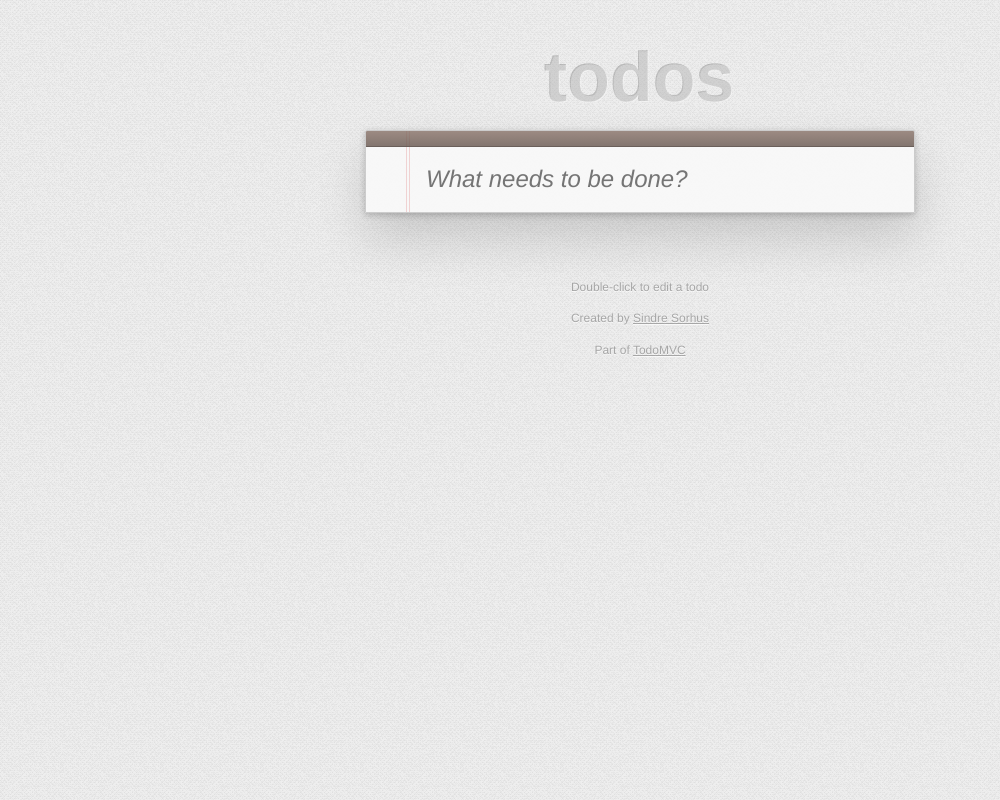
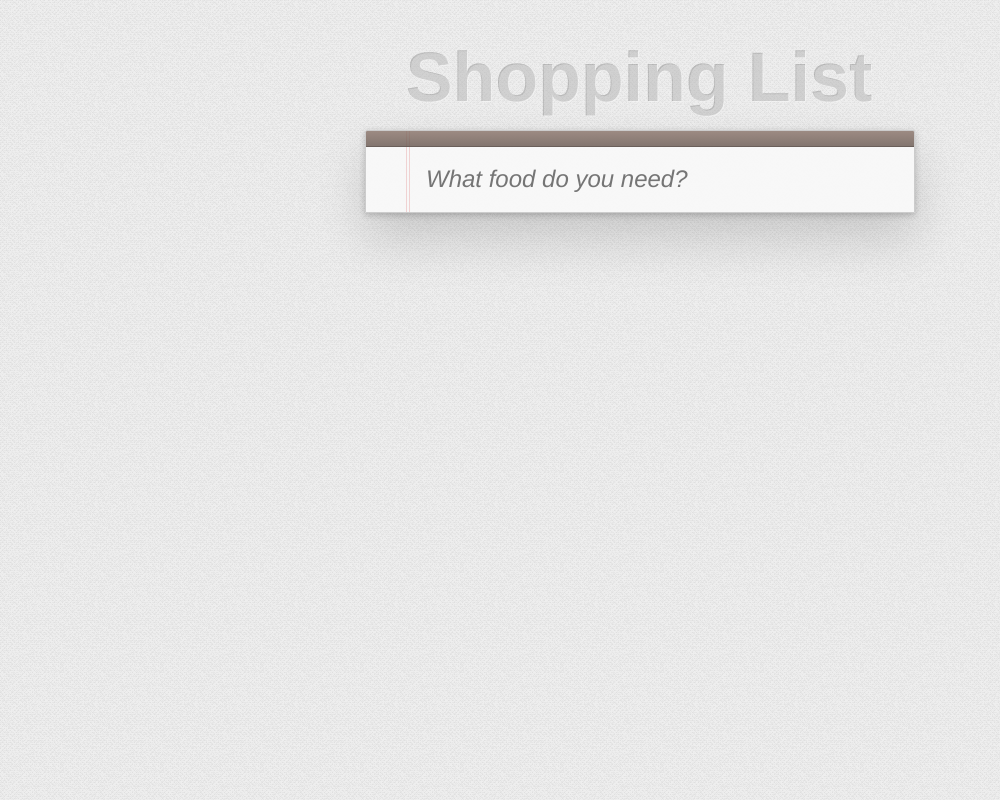
Before and after one commit to branchfood/ccc_app, a website: page index.html in a window 1280 px wide. Shown: the whole page, without its empty margins (0-1000 px from the left). Drawn offline with Linux system fonts and the light colour scheme; no server answers.

Commit message:
Change title and copy

```diff
--- a/index.html
+++ b/index.html
@@ -2,15 +2,15 @@
 <html lang="en" data-framework="jquery">
 	<head>
 		<meta charset="utf-8">
-		<title>jQuery • TodoMVC</title>
+		<title>CCC</title>
 		<link rel="stylesheet" href="bower_components/todomvc-common/base.css">
 		<link rel="stylesheet" href="css/app.css">
 	</head>
 	<body>
 		<section id="todoapp">
 			<header id="header">
-				<h1>todos</h1>
-				<input id="new-todo" placeholder="What needs to be done?" autofocus>
+				<h1>Shopping List</h1>
+				<input id="new-todo" placeholder="What food do you need?" autofocus>
 			</header>
 			<section id="main">
 				<input id="toggle-all" type="checkbox">
@@ -19,11 +19,6 @@
 			</section>
 			<footer id="footer"></footer>
 		</section>
-		<footer id="info">
-			<p>Double-click to edit a todo</p>
-			<p>Created by <a href="http://sindresorhus.com">Sindre Sorhus</a></p>
-			<p>Part of <a href="http://todomvc.com">TodoMVC</a></p>
-		</footer>
 		<script id="todo-template" type="text/x-handlebars-template">
 			{{#this}}
 			<li {{#if completed}}class="completed"{{/if}} data-id="{{id}}">
```
